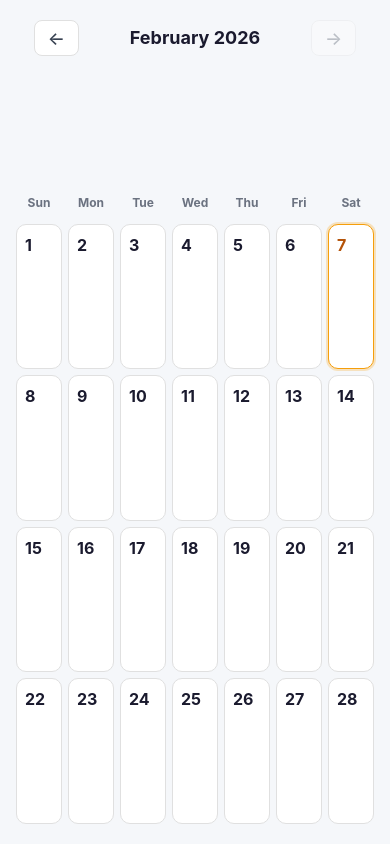
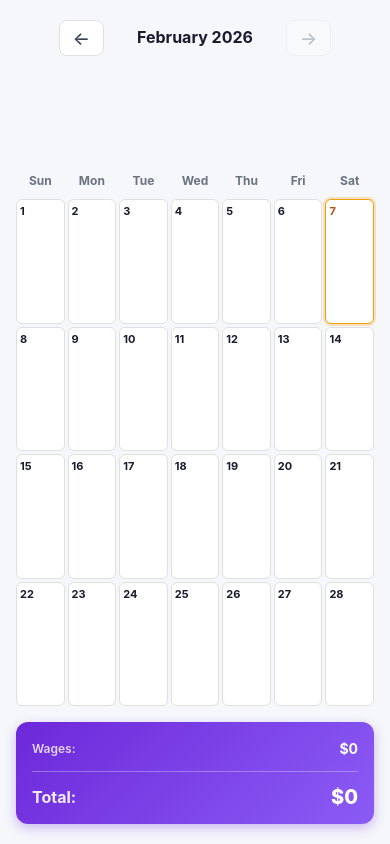
Before and after one commit to michelleyuenco/set-target, a React (Vite) app: page / in a window 390 px wide. Built offline with nearby package versions, Linux system fonts and the light colour scheme.

Commit message:
Updates by Kelly

```diff
--- a/src/App.css
+++ b/src/App.css
@@ -77,14 +77,15 @@ body {
 
 .day-cell {
   border: 1.5px solid #e0e0e0;
-  border-radius: 10px;
-  padding: 10px;
+  border-radius: 8px;
+  padding: 6px;
   cursor: pointer;
   transition: all 0.2s ease;
   background: #fff;
   display: flex;
   flex-direction: column;
   overflow: hidden;
+  min-width: 0;
 }
 
 .day-cell:hover {
@@ -125,16 +126,17 @@ body {
 
 .day-number {
   font-weight: 700;
-  font-size: 18px;
+  font-size: 14px;
   color: #1a1a2e;
-  margin-bottom: 6px;
+  margin-bottom: 4px;
 }
 
 .goals-display {
   flex: 1;
   display: flex;
   flex-direction: column;
-  gap: 4px;
+  gap: 2px;
+  min-width: 0;
 }
 
 .goal {
@@ -172,6 +174,90 @@ body {
   background: #d1fae5;
   color: #047857;
   border: 1px solid #10b981;
+}
+
+.goal.total {
+  background: #ede9fe;
+  color: #6d28d9;
+  border: 1px solid #8b5cf6;
+  font-weight: 700;
+}
+
+.shift-wages {
+  display: flex;
+  flex-direction: column;
+  gap: 2px;
+  flex: 1;
+  min-width: 0;
+}
+
+.shift {
+  display: flex;
+  align-items: center;
+  justify-content: space-between;
+  padding: 3px 5px;
+  border-radius: 4px;
+  font-size: 10px;
+  font-weight: 600;
+  background: #f8fafc;
+  border: 1px solid #e2e8f0;
+  min-width: 0;
+}
+
+.shift-label {
+  font-weight: 700;
+  color: #64748b;
+  font-size: 9px;
+  flex-shrink: 0;
+}
+
+.shift-details {
+  display: flex;
+  align-items: center;
+  gap: 3px;
+  min-width: 0;
+  overflow: hidden;
+}
+
+.wage-value {
+  font-weight: 700;
+  font-size: 10px;
+  white-space: nowrap;
+}
+
+.wage-value.wage-hit {
+  color: #16a34a;
+}
+
+.wage-value.wage-partial {
+  color: #d97706;
+}
+
+.wage-value.wage-none {
+  color: #dc2626;
+}
+
+.commission-inline {
+  font-size: 9px;
+  font-weight: 600;
+  color: #16a34a;
+  white-space: nowrap;
+  overflow: hidden;
+  text-overflow: ellipsis;
+}
+
+.labor-total {
+  margin-top: 3px;
+  padding: 4px 5px;
+  background: #1e293b;
+  border-radius: 4px;
+  font-size: 11px;
+  font-weight: 700;
+  color: white;
+  text-align: center;
+  white-space: nowrap;
+  overflow: hidden;
+  text-overflow: ellipsis;
 }
 
 .wage-badge {
@@ -350,26 +436,144 @@ body {
   box-shadow: 0 4px 12px rgba(37, 99, 235, 0.3);
 }
 
+.monthly-summary {
+  margin-top: 16px;
+  padding: 16px 20px;
+  background: linear-gradient(135deg, #6d28d9 0%, #8b5cf6 100%);
+  border-radius: 12px;
+  box-shadow: 0 4px 12px rgba(109, 40, 217, 0.3);
+}
+
+.monthly-row {
+  display: flex;
+  justify-content: space-between;
+  align-items: center;
+  padding: 4px 0;
+}
+
+.monthly-row .monthly-label {
+  font-size: 14px;
+  font-weight: 600;
+  color: rgba(255, 255, 255, 0.8);
+}
+
+.monthly-row .monthly-value {
+  font-size: 16px;
+  font-weight: 700;
+  color: white;
+}
+
+.monthly-row.commission-row .monthly-value {
+  color: #86efac;
+}
+
+.monthly-total {
+  display: flex;
+  justify-content: space-between;
+  align-items: center;
+  margin-top: 8px;
+  padding-top: 10px;
+  border-top: 1px solid rgba(255, 255, 255, 0.3);
+}
+
+.monthly-total .monthly-label {
+  font-size: 16px;
+  font-weight: 700;
+  color: rgba(255, 255, 255, 0.9);
+}
+
+.monthly-amount {
+  font-size: 24px;
+  font-weight: 800;
+  color: white;
+}
+
 /* Responsive adjustments */
-@media (max-width: 600px) {
+@media (max-width: 800px) {
   .calendar-grid {
-    gap: 6px;
+    gap: 4px;
   }
 
   .day-cell {
-    padding: 8px;
+    padding: 4px;
+    border-radius: 6px;
   }
 
   .day-number {
-    font-size: 16px;
+    font-size: 12px;
+    margin-bottom: 2px;
   }
 
-  .goal {
-    font-size: 11px;
-    padding: 3px 6px;
+  .shift {
+    padding: 2px 4px;
+  }
+
+  .shift-label {
+    font-size: 8px;
+  }
+
+  .wage-value {
+    font-size: 9px;
+  }
+
+  .commission-inline {
+    font-size: 8px;
+  }
+
+  .labor-total {
+    padding: 3px 4px;
+    font-size: 10px;
   }
 
   .month-nav h1 {
-    font-size: 18px;
+    font-size: 16px;
+    min-width: 150px;
+  }
+
+  .monthly-summary {
+    padding: 12px 16px;
+  }
+
+  .monthly-row .monthly-label {
+    font-size: 12px;
+  }
+
+  .monthly-row .monthly-value {
+    font-size: 14px;
+  }
+
+  .monthly-amount {
+    font-size: 20px;
   }
 }
+
+@media (max-width: 500px) {
+  .calendar-grid {
+    gap: 3px;
+  }
+
+  .day-cell {
+    padding: 3px;
+  }
+
+  .day-number {
+    font-size: 11px;
+  }
+
+  .shift-label {
+    display: none;
+  }
+
+  .wage-value {
+    font-size: 8px;
+  }
+
+  .commission-inline {
+    font-size: 7px;
+  }
+
+  .labor-total {
+    font-size: 9px;
+    padding: 2px 3px;
+  }
+}
--- a/src/presentation/App.jsx
+++ b/src/presentation/App.jsx
@@ -65,6 +65,36 @@ export function App() {
     return date.toLocaleDateString(undefined, { month: 'short', day: 'numeric', year: 'numeric' })
   }
 
+  // Calculate total monthly salary and commission
+  const calculateMonthlyEarnings = () => {
+    let wages = 0
+    let commission = 0
+    const pad = (n) => String(n).padStart(2, '0')
+    const daysInMonth = new Date(viewYear, viewMonth + 1, 0).getDate()
+
+    for (let day = 1; day <= daysInMonth; day++) {
+      const dateStr = `${viewYear}-${pad(viewMonth + 1)}-${pad(day)}`
+      const goal = goals[dateStr]
+      if (goal?.hasGoals) {
+        const morningWage = goal.morningWage || 65
+        const afternoonWage = goal.afternoonWage || 65
+        wages += (morningWage * 4) + (afternoonWage * 4)
+
+        // 4.5% commission when target is met
+        if (morningWage === 80 && goal.morningActual > 0) {
+          commission += goal.morningActual * 0.045
+        }
+        if (afternoonWage === 80 && goal.afternoonActual > 0) {
+          commission += goal.afternoonActual * 0.045
+        }
+      }
+    }
+    return { wages, commission: Math.round(commission * 100) / 100 }
+  }
+
+  const { wages: monthlyWages, commission: monthlyCommission } = calculateMonthlyEarnings()
+  const monthlyTotal = monthlyWages + monthlyCommission
+
   return (
     <div className="app">
       <div className="month-nav">
@@ -81,6 +111,23 @@ export function App() {
         onDayClick={handleDayClick}
       />
 
+      <div className="monthly-summary">
+        <div className="monthly-row">
+          <span className="monthly-label">Wages:</span>
+          <span className="monthly-value">${monthlyWages.toLocaleString()}</span>
+        </div>
+        {monthlyCommission > 0 && (
+          <div className="monthly-row commission-row">
+            <span className="monthly-label">Commission (4.5%):</span>
+            <span className="monthly-value">+${monthlyCommission.toLocaleString()}</span>
+          </div>
+        )}
+        <div className="monthly-total">
+          <span className="monthly-label">Total:</span>
+          <span className="monthly-amount">${monthlyTotal.toLocaleString()}</span>
+        </div>
+      </div>
+
       {selectedDay && (
         <GoalModal
           day={formatSelectedDay(selectedDay)}
--- a/src/presentation/components/DayCell.jsx
+++ b/src/presentation/components/DayCell.jsx
@@ -12,31 +12,63 @@ export function DayCell({ day, goal, isSelected, isToday, onClick }) {
     return 'wage-none'
   }
 
+  // Calculate total labor cost (wage * 4 hours per shift)
+  const calculateLaborCost = () => {
+    if (!goal?.hasGoals) return 0
+    const morningCost = (goal.morningWage || 65) * 4
+    const afternoonCost = (goal.afternoonWage || 65) * 4
+    return morningCost + afternoonCost
+  }
+
+  // Calculate commission per shift (4.5% when target is met)
+  const getMorningCommission = () => {
+    if (goal?.morningWage === 80 && goal?.morningActual > 0) {
+      return Math.round(goal.morningActual * 0.045 * 100) / 100
+    }
+    return 0
+  }
+
+  const getAfternoonCommission = () => {
+    if (goal?.afternoonWage === 80 && goal?.afternoonActual > 0) {
+      return Math.round(goal.afternoonActual * 0.045 * 100) / 100
+    }
+    return 0
+  }
+
+  const laborCost = calculateLaborCost()
+  const morningCommission = getMorningCommission()
+  const afternoonCommission = getAfternoonCommission()
+  const totalCommission = morningCommission + afternoonCommission
+  const totalEarnings = laborCost + totalCommission
+
   return (
     <div className={cellClass} onClick={onClick}>
       <div className="day-number">{day}</div>
       {goal?.hasGoals && (
         <div className="goals-display">
-          {goal.formattedMorning && (
-            <div className="goal morning">
-              <span className="label">AM:</span>
-              <span className="goal-amounts">
-                {goal.formattedMorning}
-                {goal.formattedMorningActual && <span className="actual"> → {goal.formattedMorningActual}</span>}
+          <div className="shift-wages">
+            <div className="shift">
+              <span className="shift-label">AM</span>
+              <span className="shift-details">
+                <span className={`wage-value ${wageClass(goal.morningWage)}`}>${goal.morningWage}/hr</span>
+                {morningCommission > 0 && (
+                  <span className="commission-inline">+${morningCommission}</span>
+                )}
               </span>
-              <span className={`wage-badge ${wageClass(goal.morningWage)}`}>${goal.morningWage}/hr</span>
             </div>
-          )}
-          {goal.formattedAfternoon && (
-            <div className="goal afternoon">
-              <span className="label">PM:</span>
-              <span className="goal-amounts">
-                {goal.formattedAfternoon}
-                {goal.formattedAfternoonActual && <span className="actual"> → {goal.formattedAfternoonActual}</span>}
+            <div className="shift">
+              <span className="shift-label">PM</span>
+              <span className="shift-details">
+                <span className={`wage-value ${wageClass(goal.afternoonWage)}`}>${goal.afternoonWage}/hr</span>
+                {afternoonCommission > 0 && (
+                  <span className="commission-inline">+${afternoonCommission}</span>
+                )}
               </span>
-              <span className={`wage-badge ${wageClass(goal.afternoonWage)}`}>${goal.afternoonWage}/hr</span>
             </div>
-          )}
+          </div>
+          <div className="labor-total">
+            ${totalEarnings.toLocaleString()}
+          </div>
         </div>
       )}
     </div>
--- a/src/presentation/viewModels/GoalViewModel.js
+++ b/src/presentation/viewModels/GoalViewModel.js
@@ -28,6 +28,26 @@ export class GoalViewModel {
     return Money.of(this.afternoonActual).format()
   }
 
+  get totalTarget() {
+    const morning = this.morningAmount || 0
+    const afternoon = this.afternoonAmount || 0
+    return morning + afternoon
+  }
+
+  get totalActual() {
+    const morning = this.morningActual || 0
+    const afternoon = this.afternoonActual || 0
+    return morning + afternoon
+  }
+
+  get formattedTotalTarget() {
+    return Money.of(this.totalTarget).format()
+  }
+
+  get formattedTotalActual() {
+    return Money.of(this.totalActual).format()
+  }
+
   static fromGoal(goal) {
     if (!goal) return null
     return new GoalViewModel(goal)
```
